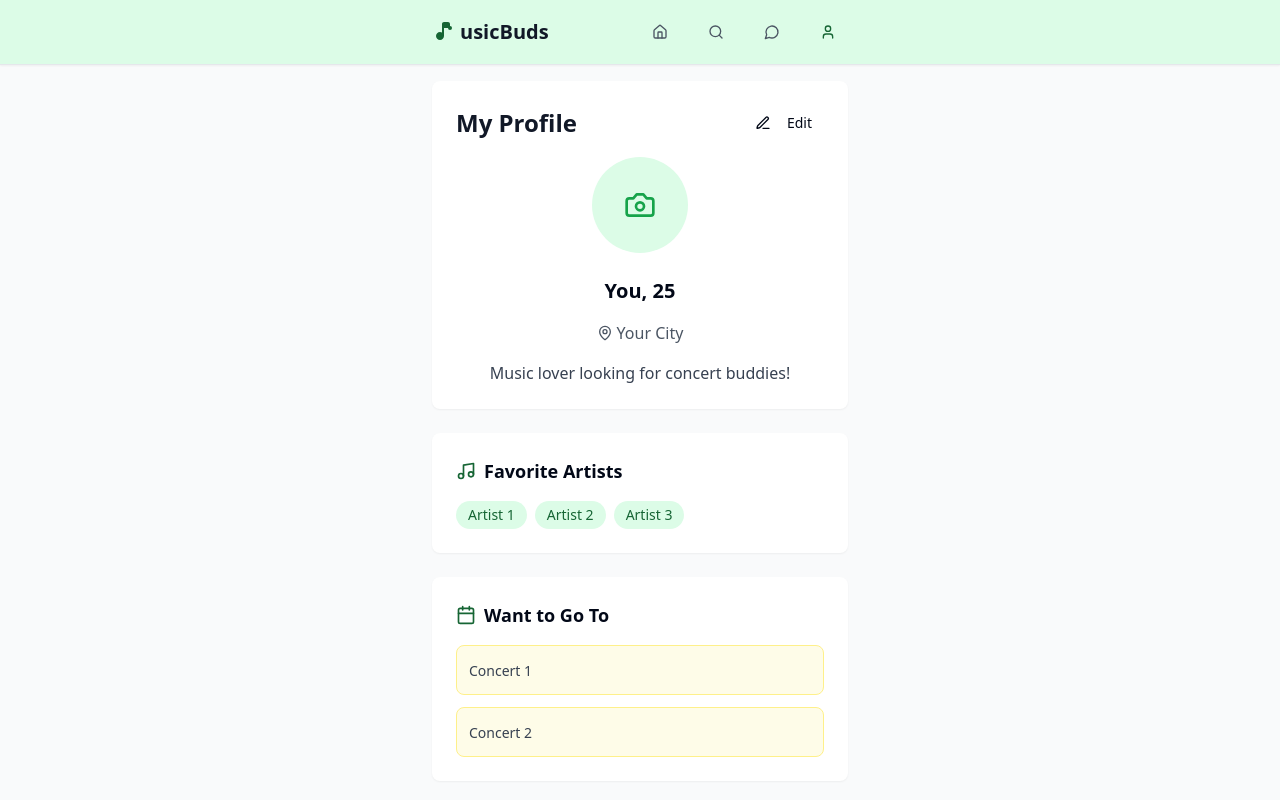
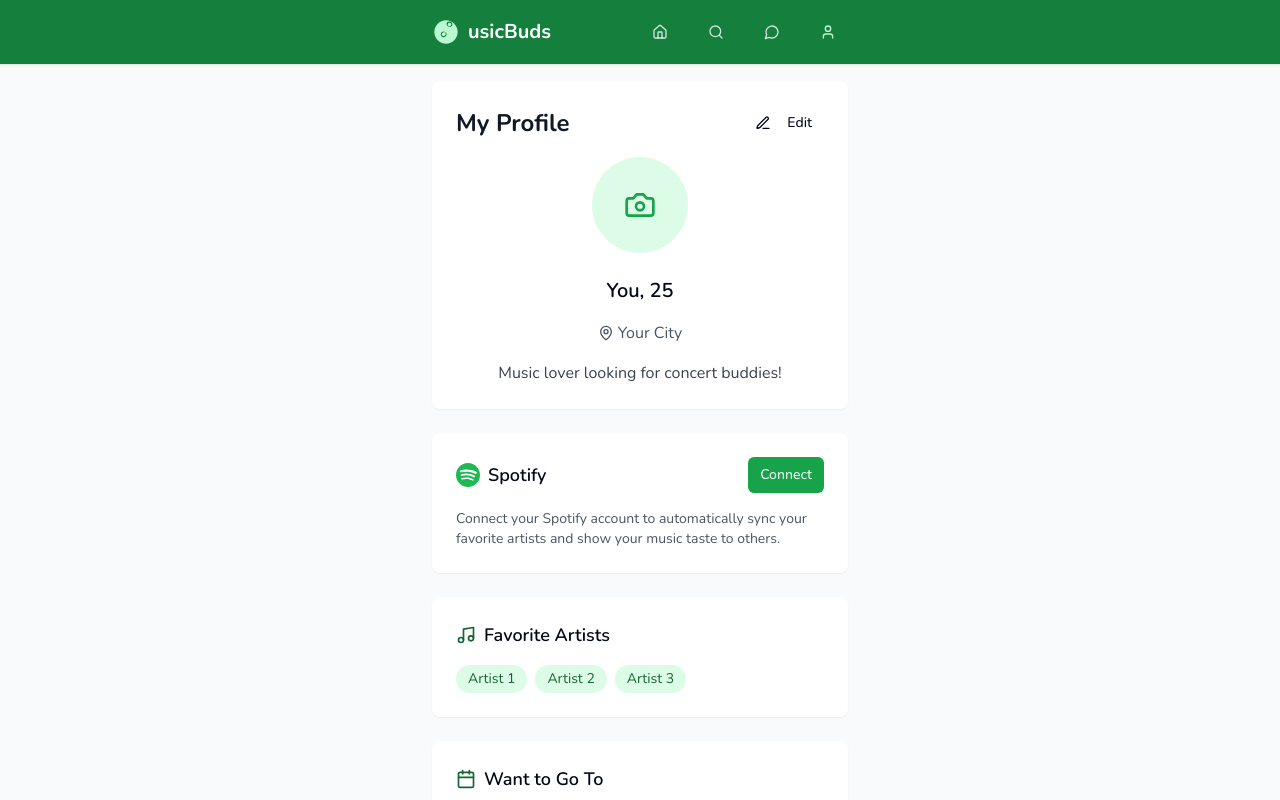
Before and after one commit to ShannonLin284/MusicBudsss, a React (Vite) app: page /profile in a window 1280 px wide. Shown: the top 800 px of the page. Built offline with nearby package versions, Linux system fonts and the light colour scheme.

Commit message:
feat: Implement profile updates
- Added Spotify sign-in to the profile page.
- Updated the music symbol in the logo to match the emoji and be green.
- Changed the top bar color to a deeper green shade.
- Changed the font to Nunito.

```diff
--- a/index.html
+++ b/index.html
@@ -19,7 +19,7 @@
 
     <link rel="preconnect" href="https://fonts.googleapis.com">
     <link rel="preconnect" href="https://fonts.gstatic.com" crossorigin>
-    <link href="https://fonts.googleapis.com/css2?family=Inter:wght@300;400;500;600;700;800&display=swap" rel="stylesheet">
+    <link href="https://fonts.googleapis.com/css2?family=Nunito:wght@300;400;500;600;700;800&display=swap" rel="stylesheet">
   </head>
 
   <body>
--- a/src/components/Header.tsx
+++ b/src/components/Header.tsx
@@ -10,29 +10,30 @@ const Header = () => {
   const isActive = (path: string) => location.pathname === path;
 
   return (
-    <header className="bg-green-100 sticky top-0 z-50 border-b border-gray-200 shadow-sm">
+    <header className="bg-green-700 sticky top-0 z-50 border-b border-gray-200 shadow-sm">
       <div className="max-w-md mx-auto px-4">
         <div className="flex justify-between items-center h-16">
           <div className="flex items-center cursor-pointer" onClick={() => navigate("/")}>
             <svg
-              width="24"
-              height="24"
+              width="28"
+              height="28"
               viewBox="0 0 24 24"
-              className="text-green-800 mr-1"
+              className="text-green-200 mr-2"
               fill="currentColor"
             >
-              <path d="M12 2C10.9 2 10 2.9 10 4v8.55c-.59-.34-1.27-.55-2-.55-2.21 0-4 1.79-4 4s1.79 4 4 4 4-1.79 4-4V8h4c1.1 0 2-.9 2-2V4c0-1.1-.9-2-2-2h-4z" rx="3"/>
-              <circle cx="16" cy="6" r="2"/>
-              <circle cx="18" cy="8" r="2"/>
+              <path d="M12 2C6.48 2 2 6.48 2 12s4.48 10 10 10 10-4.48 10-10S17.52 2 12 2zm-2 14.5c-1.38 0-2.5-1.12-2.5-2.5s1.12-2.5 2.5-2.5 2.5 1.12 2.5 2.5-1.12 2.5-2.5 2.5zm5-9c-1.38 0-2.5-1.12-2.5-2.5S13.62 3 15 3s2.5 1.12 2.5 2.5S16.38 7.5 15 7.5z"/>
+              <circle cx="10" cy="14" r="1.5"/>
+              <circle cx="15" cy="5.5" r="1.5"/>
+              <path d="M11.5 6.5V14c0 .83-.67 1.5-1.5 1.5s-1.5-.67-1.5-1.5.67-1.5 1.5-1.5c.28 0 .54.08.77.21V6.5h1.23z"/>
             </svg>
-            <span className="text-xl font-bold text-gray-900">usicBuds</span>
+            <span className="text-xl font-bold text-white">usicBuds</span>
           </div>
 
           <div className="flex items-center space-x-4">
             <Button
               variant="ghost"
               size="icon"
-              className={isActive("/") ? "text-green-800" : "text-gray-600"}
+              className={isActive("/") ? "text-green-200" : "text-white/80 hover:text-white"}
               onClick={() => navigate("/")}
             >
               <Home className="h-5 w-5" />
@@ -40,7 +41,7 @@ const Header = () => {
             <Button
               variant="ghost"
               size="icon"
-              className={isActive("/swipe") ? "text-green-800" : "text-gray-600"}
+              className={isActive("/swipe") ? "text-green-200" : "text-white/80 hover:text-white"}
               onClick={() => navigate("/swipe")}
             >
               <Search className="h-5 w-5" />
@@ -48,7 +49,7 @@ const Header = () => {
             <Button
               variant="ghost"
               size="icon"
-              className={isActive("/messages") ? "text-green-800" : "text-gray-600"}
+              className={isActive("/messages") ? "text-green-200" : "text-white/80 hover:text-white"}
               onClick={() => navigate("/messages")}
             >
               <MessageCircle className="h-5 w-5" />
@@ -56,7 +57,7 @@ const Header = () => {
             <Button
               variant="ghost"
               size="icon"
-              className={isActive("/profile") ? "text-green-800" : "text-gray-600"}
+              className={isActive("/profile") ? "text-green-200" : "text-white/80 hover:text-white"}
               onClick={() => navigate("/profile")}
             >
               <User className="h-5 w-5" />
--- a/src/pages/Profile.tsx
+++ b/src/pages/Profile.tsx
@@ -6,6 +6,7 @@ import Header from "@/components/Header";
 
 const Profile = () => {
   const [isEditing, setIsEditing] = useState(false);
+  const [isConnectedToSpotify, setIsConnectedToSpotify] = useState(false);
   const [profileData, setProfileData] = useState({
     name: "You",
     age: 25,
@@ -18,6 +19,17 @@ const Profile = () => {
   const handleSave = () => {
     setIsEditing(false);
     // Here you would typically save to a backend
+  };
+
+  const handleSpotifyConnect = () => {
+    // In a real app, this would trigger Spotify OAuth flow
+    setIsConnectedToSpotify(true);
+    console.log("Connecting to Spotify...");
+  };
+
+  const handleSpotifyDisconnect = () => {
+    setIsConnectedToSpotify(false);
+    console.log("Disconnecting from Spotify...");
   };
 
   return (
@@ -102,6 +114,44 @@ const Profile = () => {
             </div>
           </div>
 
+          {/* Spotify Integration */}
+          <div className="bg-white rounded-lg p-6 mb-6 shadow-sm">
+            <div className="flex items-center justify-between mb-4">
+              <div className="flex items-center">
+                <div className="w-6 h-6 mr-2">
+                  <svg viewBox="0 0 24 24" fill="#1DB954">
+                    <path d="M12 0C5.4 0 0 5.4 0 12s5.4 12 12 12 12-5.4 12-12S18.66 0 12 0zm5.521 17.34c-.24.359-.66.48-1.021.24-2.82-1.74-6.36-2.101-10.561-1.141-.418.122-.84-.179-.84-.66 0-.359.24-.66.54-.78 4.56-1.021 8.52-.6 11.64 1.32.42.18.479.659.242 1.021zm1.44-3.3c-.301.42-.841.6-1.262.3-3.239-1.98-8.159-2.58-11.939-1.38-.479.12-1.02-.12-1.14-.6-.12-.48.12-1.021.6-1.141C9.6 9.9 15 10.561 18.72 12.84c.361.181.54.78.241 1.2zm.12-3.36C15.24 8.4 8.82 8.16 5.16 9.301c-.6.179-1.2-.181-1.38-.721-.18-.601.18-1.2.72-1.381 4.26-1.26 11.28-1.02 15.721 1.621.539.3.719 1.02.42 1.56-.299.421-1.02.599-1.559.3z"/>
+                  </svg>
+                </div>
+                <h3 className="text-lg font-semibold">Spotify</h3>
+              </div>
+              {isConnectedToSpotify ? (
+                <Button
+                  size="sm"
+                  variant="outline"
+                  onClick={handleSpotifyDisconnect}
+                  className="text-red-600 border-red-300 hover:bg-red-50"
+                >
+                  Disconnect
+                </Button>
+              ) : (
+                <Button
+                  size="sm"
+                  onClick={handleSpotifyConnect}
+                  className="bg-green-600 hover:bg-green-700"
+                >
+                  Connect
+                </Button>
+              )}
+            </div>
+            <p className="text-sm text-gray-600">
+              {isConnectedToSpotify
+                ? "Your Spotify account is connected! We can now show your music taste to potential concert buddies."
+                : "Connect your Spotify account to automatically sync your favorite artists and show your music taste to others."
+              }
+            </p>
+          </div>
+
           {/* Favorite Artists */}
           <div className="bg-white rounded-lg p-6 mb-6 shadow-sm">
             <div className="flex items-center justify-between mb-4">
--- a/tailwind.config.ts
+++ b/tailwind.config.ts
@@ -1,3 +1,4 @@
+
 import type { Config } from "tailwindcss";
 
 export default {
@@ -18,6 +19,9 @@ export default {
 			}
 		},
 		extend: {
+			fontFamily: {
+				sans: ['Nunito', 'sans-serif'],
+			},
 			colors: {
 				border: 'hsl(var(--border))',
 				input: 'hsl(var(--input))',
```
